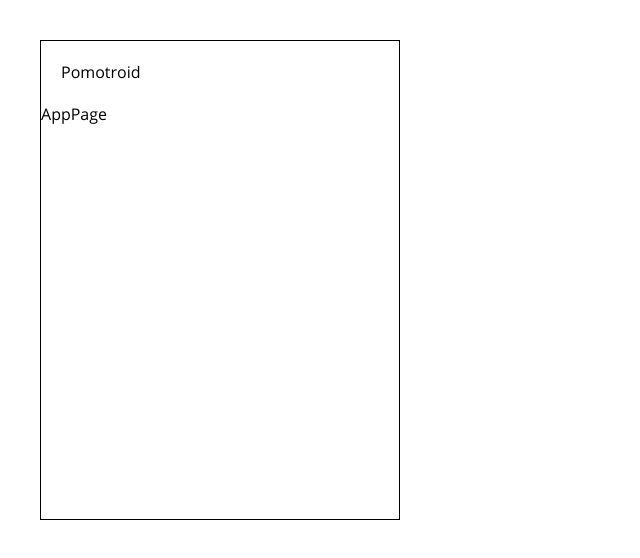
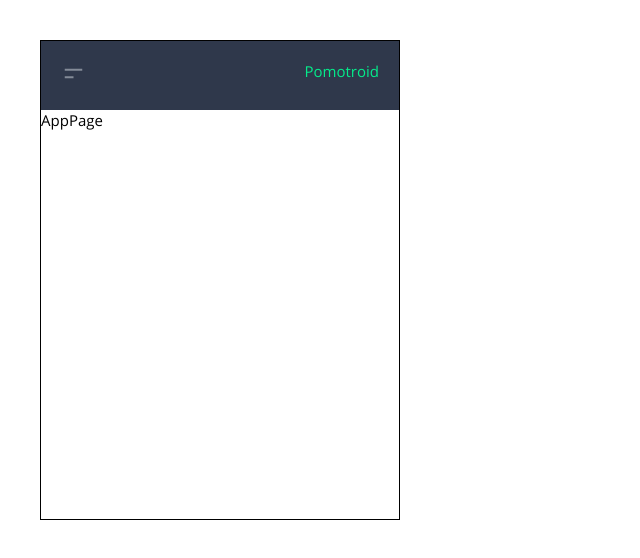
Before and after one commit to nodeTempest/pomotroid-desktop, a React (Create React App) app: page /app in a window 1280 px wide. Shown: the top 558 px of the page, without its empty margins (0-640 px from the left). Built offline with nearby package versions, Linux system fonts and the light colour scheme.

Commit message:
[Feature] add OpenMenuIcon

```diff
--- a/src/components/NavBar.tsx
+++ b/src/components/NavBar.tsx
@@ -1,10 +1,31 @@
 import * as React from "react"
-import { Box } from "@styled/Box"
+import { Link, useLocation } from "react-router-dom"
+import styled from "styled-components"
+
+import { Box, OpenMenuIcon } from "@styled"
+import { routes } from "@constants"
+
+const StyledLink = styled(Link)`
+    display: block;
+`
 
 export const NavBar = () => {
+    const location = useLocation()
+    const onMenu = location.pathname.includes(routes.menu.name)
+
     return (
-        <Box fontWeight={400} p={5}>
-            Pomotroid
+        <Box
+            bgcolor="bg.dark"
+            fontWeight={400}
+            p={5}
+            display="flex"
+            justifyContent="space-between"
+        >
+            <StyledLink to={onMenu ? routes.app.name : routes.menu.name}>
+                <OpenMenuIcon active={!onMenu} size={25} />
+            </StyledLink>
+
+            <Box color="text.highlight">Pomotroid</Box>
         </Box>
     )
 }
--- a/src/styled/GlobalStyle.ts
+++ b/src/styled/GlobalStyle.ts
@@ -18,6 +18,7 @@ export const GlobalStyle = createGlobalStyle`${css`
 
     body {
         font-family: OpenSans;
+        font-size: 15px;
     }
 
     @font-face {
--- /dev/null
+++ b/src/styled/icons/OpenMenuIcon.tsx
@@ -0,0 +1,35 @@
+import React, { FunctionComponent } from "react"
+
+import styled from "styled-components"
+
+const Svg = styled.svg`
+    path {
+        stroke-linejoin: miter;
+        stroke: ${props => props.theme.palette.button.fg.dark};
+        stroke-width: 8;
+        transition: all 250ms;
+    }
+
+    &:hover path {
+        stroke: ${props => props.theme.palette.button.fg.hover};
+    }
+`
+
+interface IProps {
+    active: boolean
+    size: number
+}
+
+export const OpenMenuIcon: FunctionComponent<IProps> = ({ active, size }) => {
+    const activeTopD = "M15 35 L85 35 Z"
+    const activeBotD = "M15 65 L50 65 Z"
+
+    const unactiveTopD = "M35 50 L70 15 Z"
+    const unactiveBotD = "M35 50 L70 85 Z"
+    return (
+        <Svg viewBox="0 0 100 100" width={size} height={size}>
+            <path d={active ? activeTopD : unactiveTopD} />
+            <path d={active ? activeBotD : unactiveBotD} />
+        </Svg>
+    )
+}
--- /dev/null
+++ b/src/styled/icons/index.ts
@@ -0,0 +1 @@
+export * from "./OpenMenuIcon"
--- a/src/styled/index.ts
+++ b/src/styled/index.ts
@@ -1,3 +1,4 @@
 export * from "./Box"
 export * from "./GlobalStyle"
 export * from "./theme"
+export * from "./icons"
--- a/src/styled/theme.ts
+++ b/src/styled/theme.ts
@@ -1,7 +1,7 @@
 const palette = {
     bg: {
-        dark: "#3c4356",
-        light: "#2f384b",
+        light: "#3c4356",
+        dark: "#2f384b",
     },
     stages: {
         work: "#fe4d4c",
```
